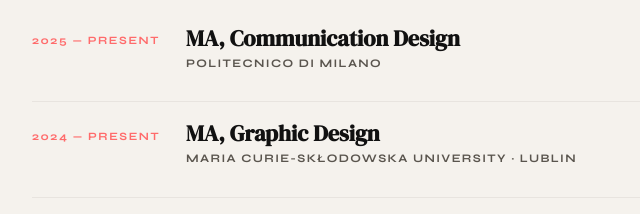
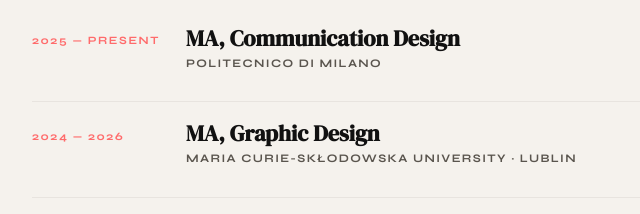
Before and after one commit to hannasaroka204-lang/cv, a plain HTML site: page index.html in a window 1280 px wide. Shown: the part 1898-2112 px from the top of the page, 196-836 px from the left. Drawn offline with Linux system fonts and the light colour scheme.

Commit message:
Set MA Graphic Design (Lublin) end year to 2026

```diff
--- a/index.html
+++ b/index.html
@@ -464,7 +464,7 @@
     </article>
 
     <article class="entry">
-      <div class="entry-period">2024 — Present</div>
+      <div class="entry-period">2024 — 2026</div>
       <div>
         <h3 class="entry-title">MA, Graphic Design</h3>
         <div class="entry-org">Maria Curie-Skłodowska University · Lublin</div>
```
